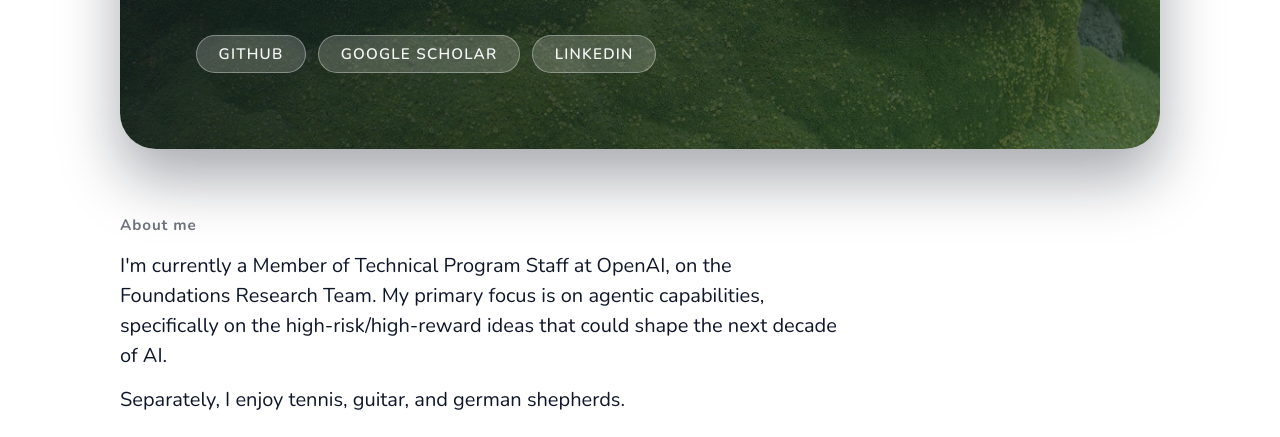
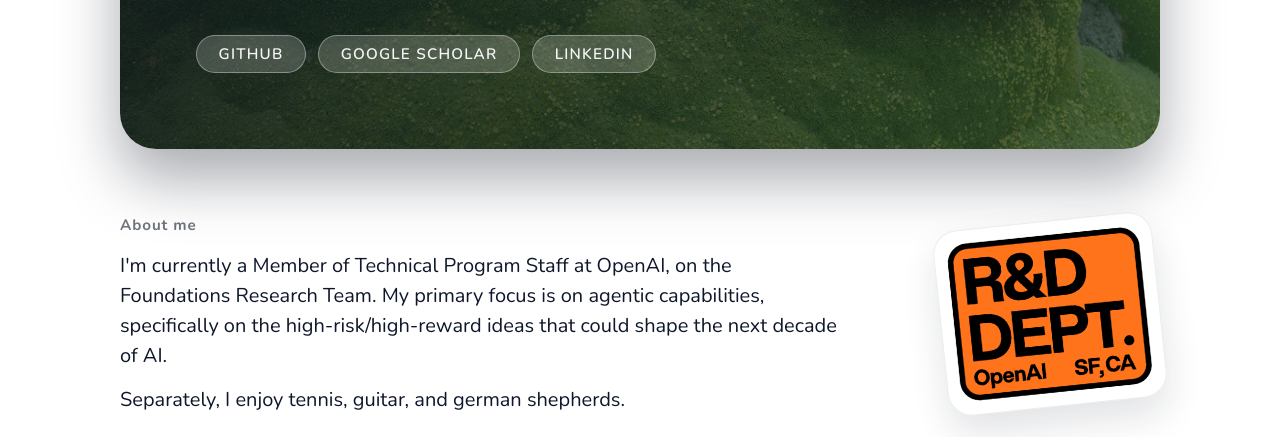
Before and after one commit to edwinpan-oai/edwinpan-oai.github.io, a plain HTML site: page index.html in a window 1280 px wide. Shown: the part 363-800 px from the top of the page. Drawn offline with nearby package versions, Linux system fonts and the light colour scheme.

Commit message:
Add sticker to about section and center hero profile

```diff
--- a/index.html
+++ b/index.html
@@ -111,16 +111,41 @@
         flex-direction: column;
         align-items: flex-start;
         gap: 1rem;
+        align-self: center;
       }
 
       .about-section {
         margin-top: 0;
         padding-top: 0;
         border-top: none;
+        display: grid;
+        grid-template-columns: minmax(0, 1fr) minmax(160px, 220px);
+        gap: clamp(1.5rem, 4vw, 3rem);
+        align-items: center;
+      }
+
+      .about-copy {
         display: flex;
         flex-direction: column;
         gap: 0.85rem;
         max-width: 720px;
+      }
+
+      .about-sticker {
+        justify-self: center;
+        padding: 0.75rem;
+        border-radius: 24px;
+        border: 1px solid rgba(15, 23, 42, 0.08);
+        background: rgba(255, 255, 255, 0.85);
+        box-shadow: 0 18px 36px rgba(15, 23, 42, 0.12);
+        transform: rotate(-6deg);
+      }
+
+      .about-sticker img {
+        display: block;
+        width: 100%;
+        max-width: 200px;
+        height: auto;
       }
 
       .section-label {
@@ -321,6 +346,15 @@
         .hero-profile {
           align-items: flex-start;
         }
+
+        .about-section {
+          grid-template-columns: 1fr;
+        }
+
+        .about-sticker {
+          justify-self: flex-start;
+          transform: rotate(-3deg);
+        }
       }
     </style>
   </head>
@@ -352,12 +386,17 @@
       </header>
 
       <section class="about-section">
+        <div class="about-copy">
           <p class="section-label">About me</p>
           <p class="statement-body">
             I'm currently a Member of Technical Program Staff at OpenAI, on the Foundations Research Team. My primary focus is on
             agentic capabilities, specifically on the high-risk/high-reward ideas that could shape the next decade of AI.
           </p>
           <p class="statement-body">Separately, I enjoy tennis, guitar, and german shepherds.</p>
+        </div>
+        <div class="about-sticker">
+          <img src="assets/openai_rddept_sticker.png" alt="OpenAI Research Department sticker" />
+        </div>
       </section>
 
       <section>
```
Lines whose indentation alone changed are shown as unchanged.
